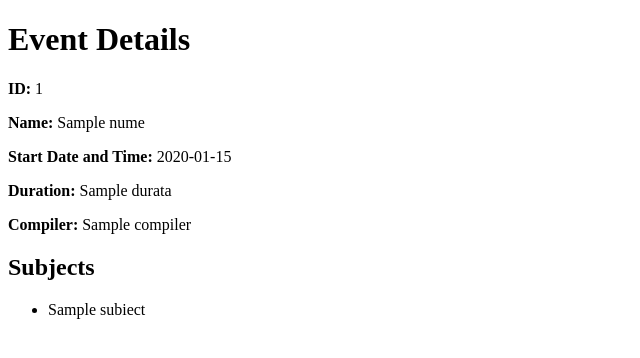
After one commit to nitumario/bacOS, a Flask app: template templates/event.html in a window 1280 px wide. The commit adds this page. Shown: the top 358 px of the page, without its empty margins (0-640 px from the left). Run offline with Flask 3, Linux system fonts and the light colour scheme; the template is opened without the code that fills it: most values are stand-ins (such as "Sample title", 1, 10 or a date in 2020); some libraries are stand-ins or nearby versions.

Commit message:
modified:   app.py 	new file:   templates/event.html 	modified:   templates/events.html

```diff
--- a/app.py
+++ b/app.py
@@ -78,10 +78,23 @@ def gentest():
 def events():
     cursor.execute("SELECT id, nume FROM events")
     events = cursor.fetchall()
-    events_with_ids = [(event[1], event[0]) for event in events]  # Create a list of tuples (name, id)
+    events_with_ids = [(event[1], event[0]) for event in events]
 
     return render_template('events.html', events_with_ids=events_with_ids)
 
+@app.route('/event/<id>', methods=['GET'])
+def event(id):
+    cursor.execute("SELECT * FROM events WHERE id = %s", (id,))
+    event = cursor.fetchone()
+    event_data = {
+        'id': event[0],
+        'nume': event[1],
+        'startdatetime': event[2],
+        'durata': event[3],
+        'compiler': event[4],
+        'subiecte': os.listdir(f"events\\{id}")
+    }
 
+    return render_template('event.html', event_data=event_data)
 if __name__ == '__main__':
     app.run(host = ip, port=80, debug=True)
--- /dev/null
+++ b/templates/event.html
@@ -0,0 +1,21 @@
+<!DOCTYPE html>
+<html lang="en">
+<head>
+    <meta charset="UTF-8">
+    <title>{{ event_data.nume }}</title>
+</head>
+<body>
+    <h1>Event Details</h1>
+    <p><strong>ID:</strong> {{ event_data.id }}</p>
+    <p><strong>Name:</strong> {{ event_data.nume }}</p>
+    <p><strong>Start Date and Time:</strong> {{ event_data.startdatetime }}</p>
+    <p><strong>Duration:</strong> {{ event_data.durata }}</p>
+    <p><strong>Compiler:</strong> {{ event_data.compiler }}</p>
+    <h2>Subjects</h2>
+    <ul>
+        {% for subiect in event_data.subiecte %}
+            <li>{{ subiect }}</li>
+        {% endfor %}
+    </ul>
+</body>
+</html>
```
Also changed, not shown: templates/events.html (+8 -5 lines).
